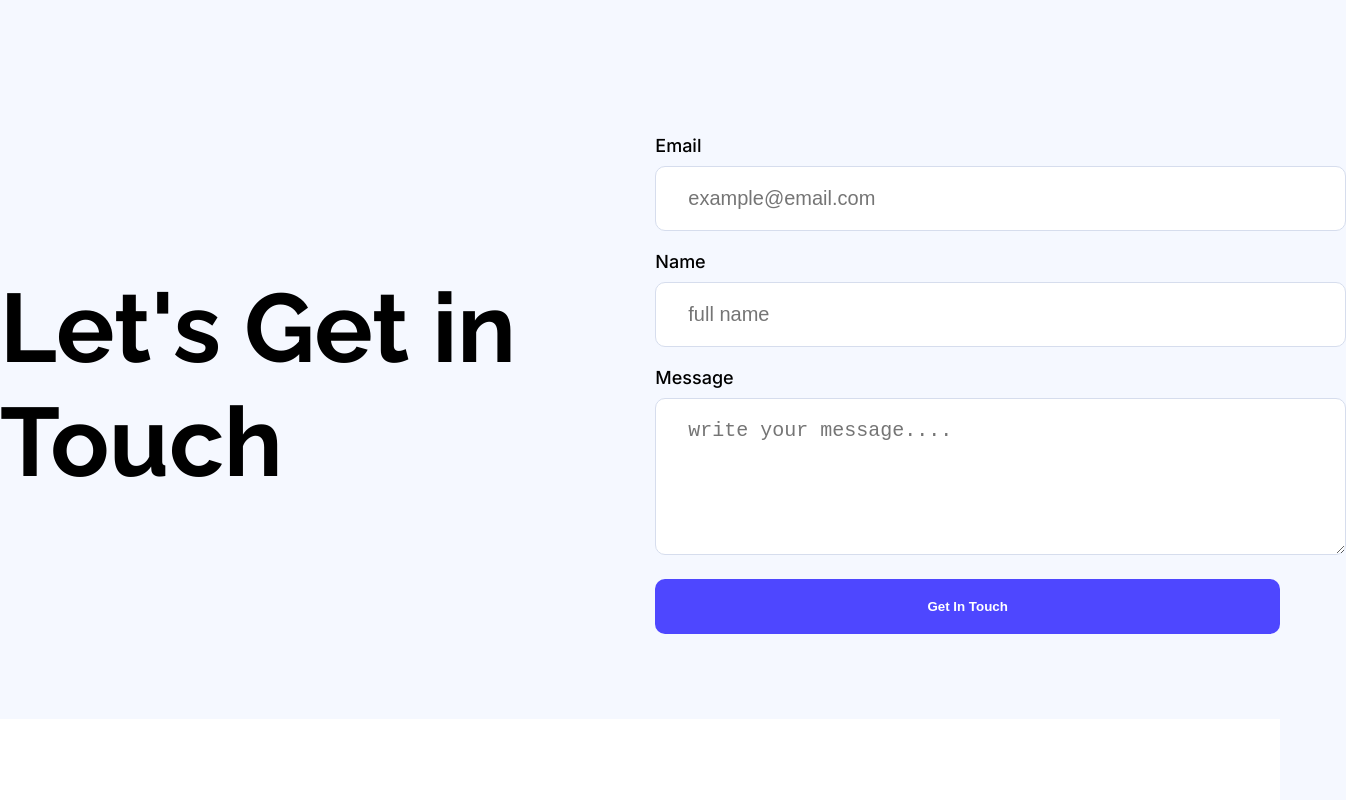
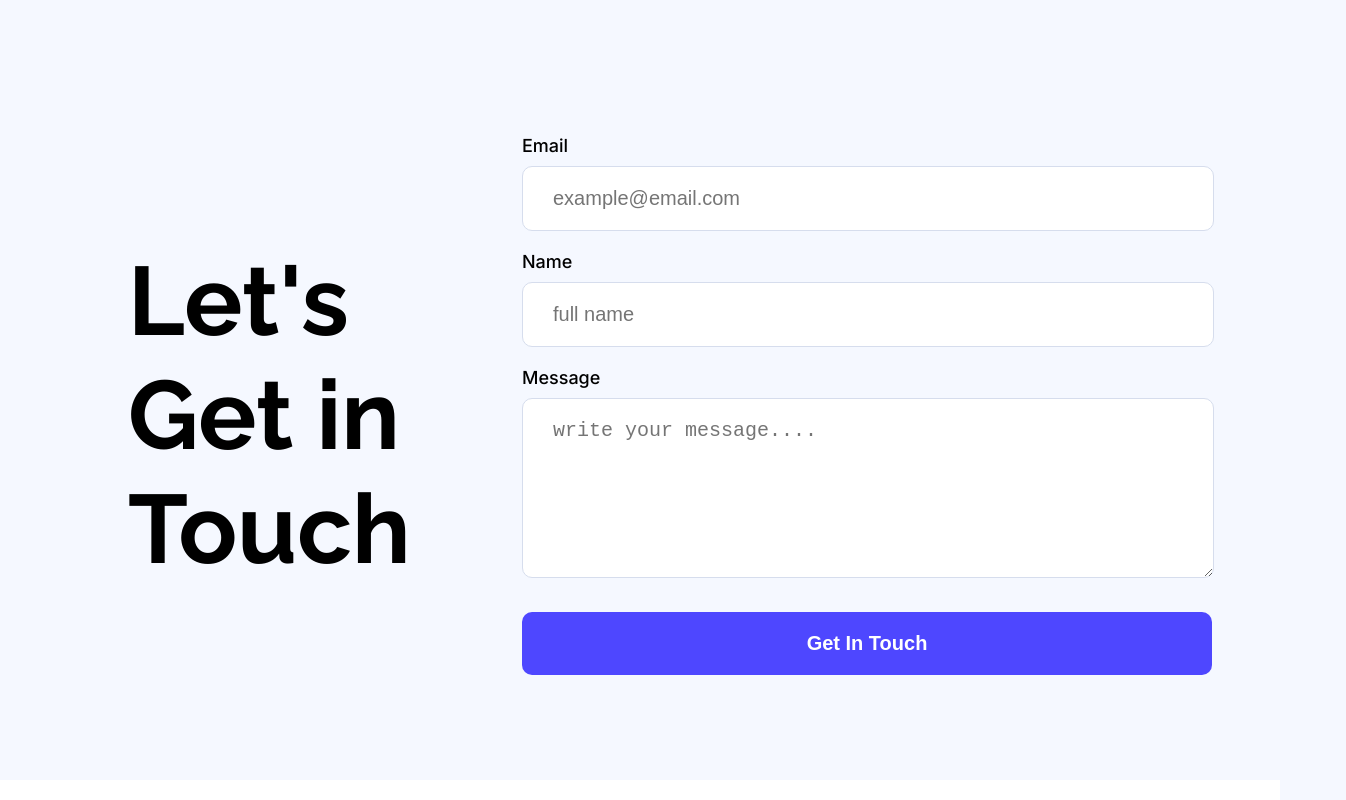
Before and after one commit to MusratJahan408/web-flow-website, a plain HTML site: page index.html in a window 1280 px wide. Shown: the part 2920-3720 px from the top of the page, 1346 px wide, since content can reach past the window. Drawn offline with Linux system fonts and the light colour scheme.

Commit message:
full website done

```diff
--- a/index.html
+++ b/index.html
@@ -139,14 +139,15 @@
         <section class="news-letter-section">
             <h2 class="news-title">Let's Get in Touch</h2>
             <div>
-                <form class="inter-font">
-                    <label for="email">Email</label>
-                    <input type="email" name="" id="email" placeholder="example@email.com">
-                    <label for="name">Name</label>
-                    <input type="text" name="" id="name" placeholder="full name">
-                    <label for="message">Message</label>
-                    <textarea rows="5" name="" id="message" placeholder="write your message...."></textarea>
-                    <button class="btn-primary news-btn">Get In Touch</button>
+                <form class="inter-font news-form">
+                    <label for="email">Email</label><br>
+                    <input type="email" name="" id="email" placeholder="example@email.com"><br>
+                    <label for="name">Name</label><br>
+                    <input type="text" name="" id="name" placeholder="full name"><br>
+                    <label for="message">Message</label><br>
+                    <textarea rows="6" name="" id="message" placeholder="write your message...."></textarea><br>
+                    <input class="submit-btn btn-primary" type="" value="Get In Touch">
+                    <!-- <button class="submit-btn">Get In Touch</button> -->
                 </form>
             </div>
         </section>
--- a/styles/styles.css
+++ b/styles/styles.css
@@ -89,7 +89,8 @@ nav {
 /* main styles  */
 
 main {
-    max-width: 1468px;
+    /* max-width: 1140px; */
+    width: 80%;
     margin: 0 auto;
 }
 
@@ -234,11 +235,18 @@ main {
     font-weight: 500;
 }
 
-input[type="text"],
+.news-form {
+    width: 630px;
+}
+
+/* input[type="text"],
 input[type="email"],
+input[type="submit"], */
+input,
 textarea {
+
     width: 100%;
-    padding: 20px 32px;
+    padding: 20px 30px;
     border: 1px solid #D6DDED;
     border-radius: 10px;
     color: rgba(0, 0, 0, 0.50);
@@ -247,9 +255,11 @@ textarea {
     margin-bottom: 20px;
 }
 
-.news-btn {
+
+.submit-btn {
+    text-align: center;
     width: 100%;
-    padding: 20px 100px;
+    padding: 20px 30px;
 }
 
 /* footer styles */
```
